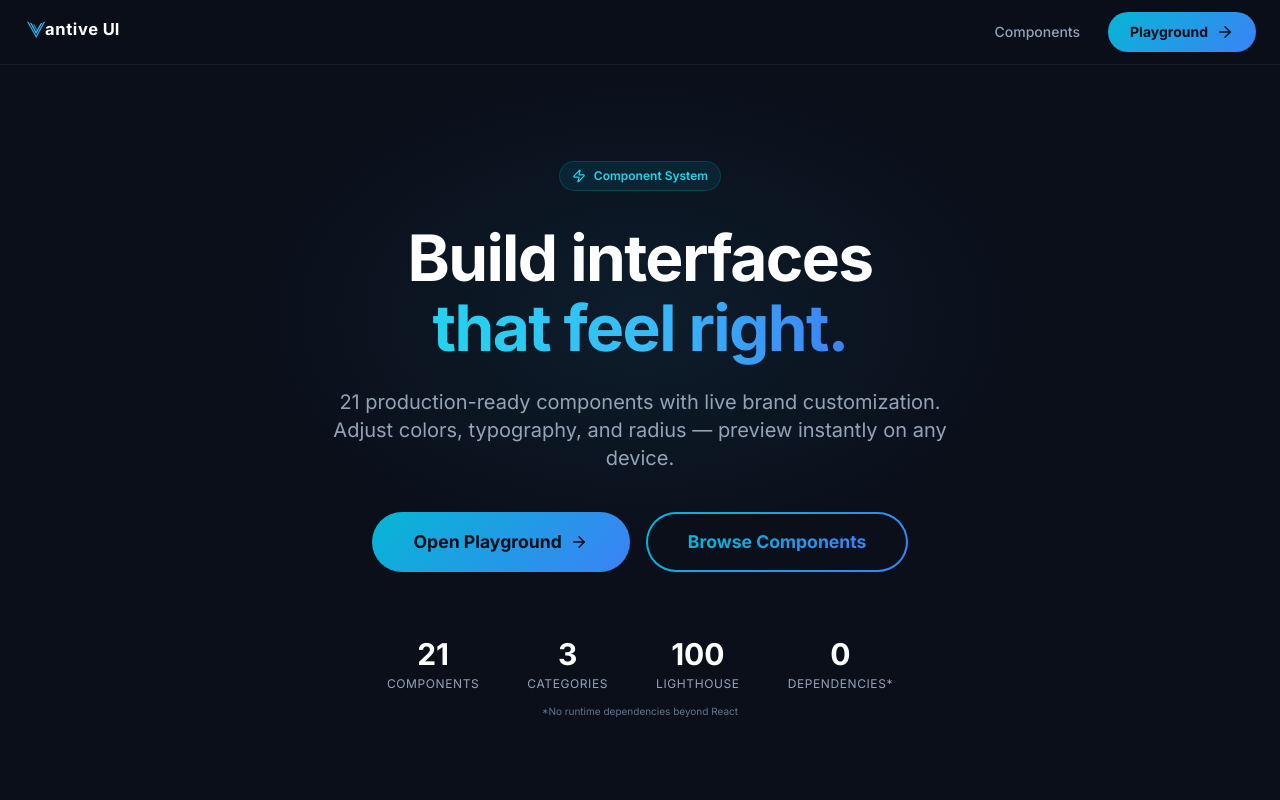
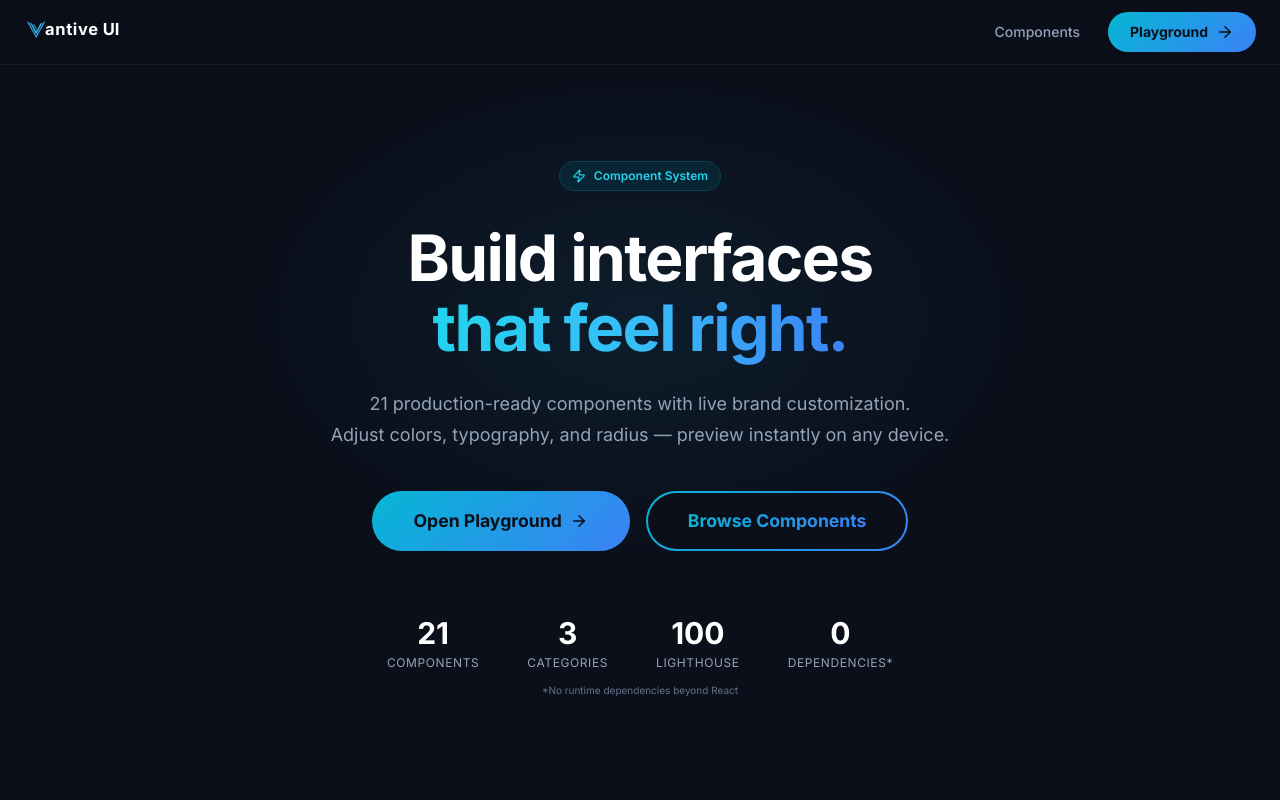
Before and after one commit to 0xStarVoid/showcase, a Next.js app: page / in a window 1280 px wide. Shown: the top 800 px of the page. Built offline with nearby package versions, Linux system fonts and the light colour scheme.

Commit message:
Inline critical styles on hero subtitle to reduce element render delay

```diff
--- a/pages/index.jsx
+++ b/pages/index.jsx
@@ -173,7 +173,7 @@ export default function Home() {
                 </span>
               </h1>
 
-              <p className="text-lg md:text-xl text-slate-400 max-w-2xl mx-auto mb-10 leading-relaxed" style={{ color: "#94a3b8" }}>
+              <p className="text-lg md:text-xl text-slate-400 max-w-2xl mx-auto mb-10 leading-relaxed" style={{ color: "#94a3b8", fontSize: "1.125rem", lineHeight: 1.75, maxWidth: "42rem", margin: "0 auto 2.5rem", textAlign: "center" }}>
                 21 production-ready components with live brand customization.
                 <br className="hidden md:block" />
                 Adjust colors, typography, and radius — preview instantly on any device.
```
